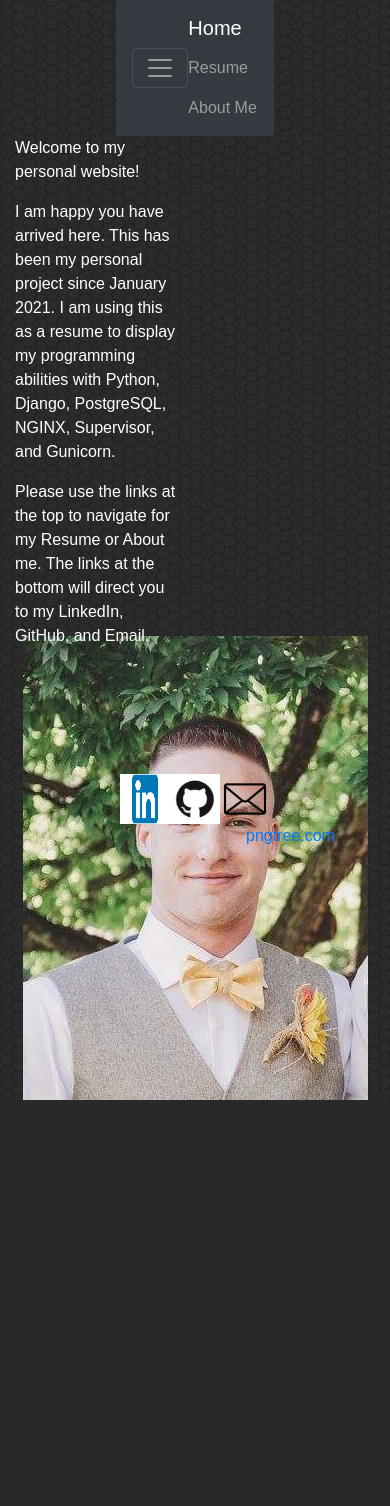
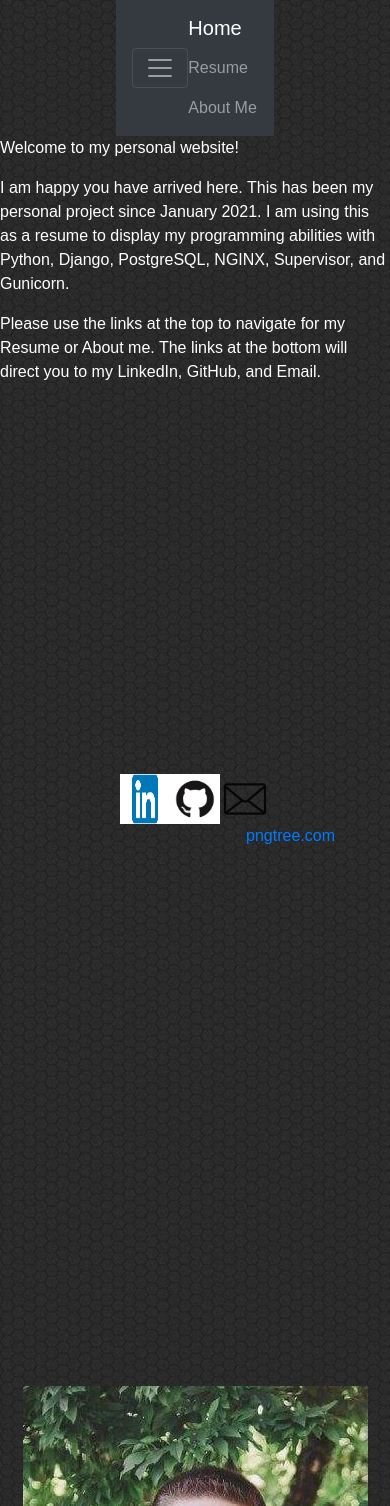
Before and after one commit to Discotech17/Resume, a Django app: page / in a window 390 px wide. Shown: the top 1506 px of the page. Before the commit the page ends 1100 px from the top, so only its background shows below. Run offline with Django 3.2, Linux system fonts and the light colour scheme; some libraries are stand-ins or nearby versions.

Commit message:
mobile test 11

```diff
--- a/templates/home.html
+++ b/templates/home.html
@@ -10,8 +10,12 @@
         body {
             font-family: 'Noto Sans JP', sans-serif;
         }
-        div.col {
-            width: 250%;
+        div.col1 {
+            width: 400%;
+            height: 750px;
+        }
+        div.col2 {
+            width: 100%;
             height: 500px;
         }
         footer {
@@ -46,14 +50,14 @@
         <section>
             <div class="container">
                 <div class="row justify-content-center">
-                    <div class="col">
+                    <div class="col1">
                         <div class="text-white">
                             <p>Welcome to my personal website!</p>
                             <p>I am happy you have arrived here.  This has been my personal project since January 2021.  I am using this as a resume to display my programming abilities with Python, Django, PostgreSQL, NGINX, Supervisor, and Gunicorn.</p>
                             <p>Please use the links at the top to navigate for my Resume or About me.  The links at the bottom will direct you to my LinkedIn, GitHub, and Email.</p>
                         </div>
                     </div>
-                    <div class="col"></div>
+                    <div class="col2"></div>
                         <img src="/static/img/portrait.jpg">
                 </div>
             </div>
```
